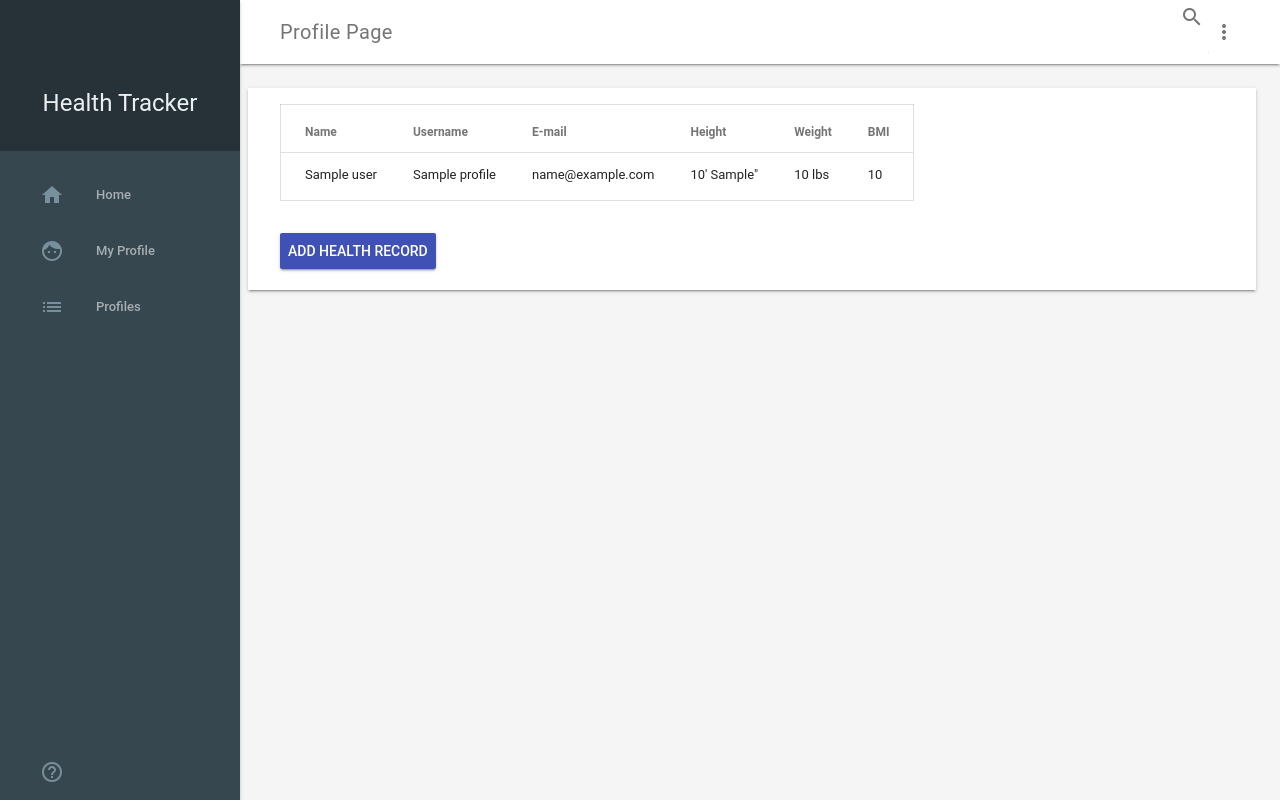
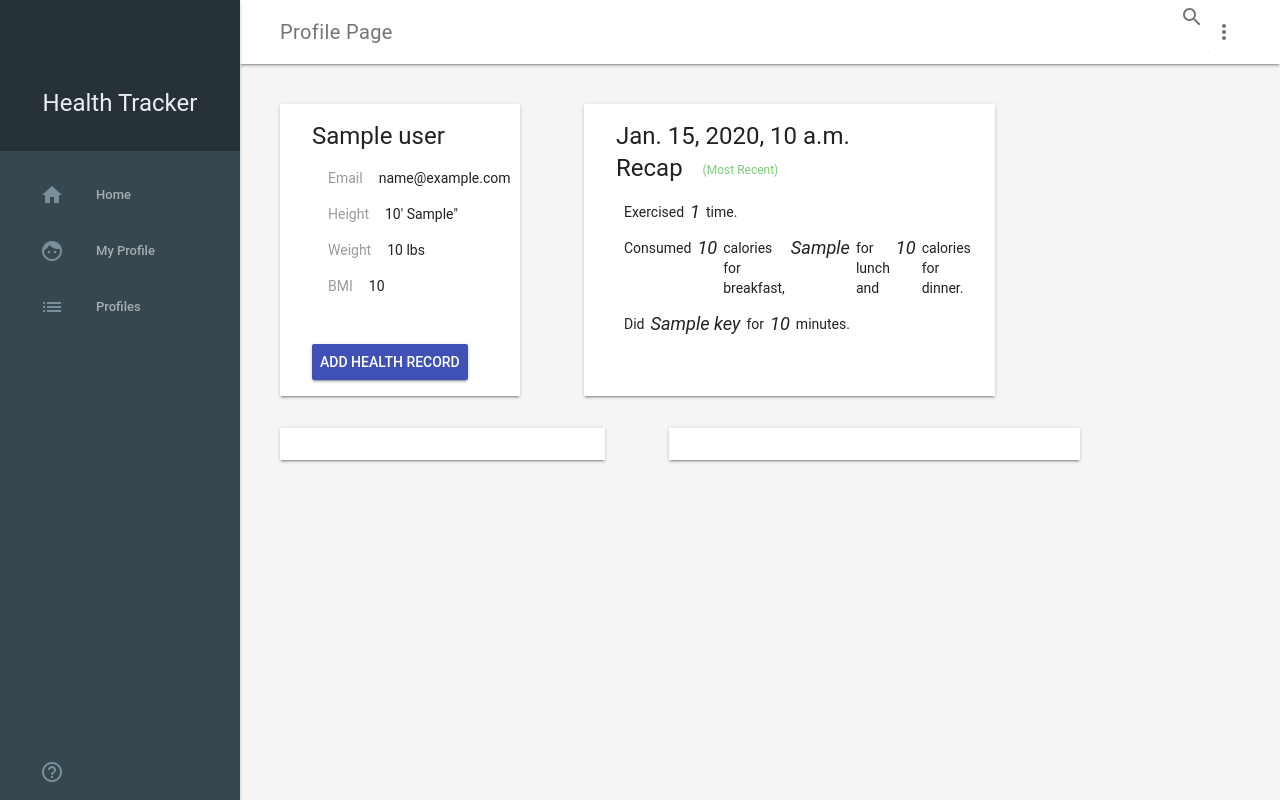
Before and after one commit to trumpet2012/health_tracker, a Django app: template health_records/templates/health_records/user_profile.html in a window 1280 px wide. Run offline with Django 3.2, Linux system fonts and the light colour scheme; the template is opened without the code that fills it: most values are stand-ins (such as "Sample title", 1, 10 or a date in 2020); some libraries are stand-ins or nearby versions.

Commit message:
Added django rest framework to the site. Added ajax rendering of graphs. Added information to profile detail page.

```diff
--- a/health_records/templates/health_records/user_profile.html
+++ b/health_records/templates/health_records/user_profile.html
@@ -1,4 +1,5 @@
 {% extends 'base.html' %}
+{% load staticfiles %}
 
 {% block content_title %}
     Profile Page
@@ -6,37 +7,98 @@
 
 {% block content %}
 
-    <div class="mdl-shadow--2dp mdl-color--white mdl-cell--12-col">
-        <div class="mdl-layout__content health-cell">
-            <table class="mdl-data-table mdl-js-data-table">
-                <thead>
-                <tr>
-                    <th class="mdl-data-table__cell--non-numeric">Name</th>
-                    <th class="mdl-data-table__cell--non-numeric">Username</th>
-                    <th class="mdl-data-table__cell--non-numeric">E-mail</th>
-                    <th class="mdl-data-table__cell--non-numeric">Height</th>
-                    <th class="mdl-data-table__cell--non-numeric">Weight</th>
-                    <th class="mdl-data-table__cell--non-numeric">BMI</th>
-                </tr>
-                </thead>
-                <tbody>
-                <tr>
-                    <td class="mdl-data-table__cell--non-numeric">{{ profile.user.get_full_name }}</td>
-                    <td class="mdl-data-table__cell--non-numeric">{{ profile }}</td>
-                    <td class="mdl-data-table__cell--non-numeric">{{ profile.user.email }}</td>
+    <div class="mdl-shadow--2dp mdl-color--white mdl-cell--3-col profile-block">
+        <div class="health-cell">
+            <div class="mdl-typography--headline">{{ profile.user.get_full_name }}</div>
+            <div class="stat-block">
+                <div class="profile-stat">
+                    <div class="profile-stat--key">Email</div>
+                    <div class="profile-stat--value">{{ profile.email|default:"Not Available" }}</div>
+                </div>
+                <div class="profile-stat">
+                    <div class="profile-stat--key">Height</div>
                     {% with profile.height_in_feet_and_inches as height %}
-                        <td class="mdl-data-table__cell--non-numeric">{{ height.0 }}' {{ height.1 }}"</td>
+                        <div class="profile-stat--value">{{ height.0 }}' {{ height.1 }}"</div>
                     {% endwith %}
-                    <td class="mdl-data-table__cell--non-numeric">{{ profile.weight }} lbs</td>
-                    <td class="mdl-data-table__cell--non-numeric">{{ profile.calculate_bmi | floatformat }}</td>
-
-                </tr>
-                </tbody>
-            </table>
-            <a href="{% url 'create_record' profile.pk %}" class="mdl-button mdl-js-button mdl-button--raised mdl-js-ripple-effect mdl-button--primary update-button">
+                </div>
+                <div class="profile-stat">
+                    <div class="profile-stat--key">Weight</div>
+                    <div class="profile-stat--value">{{ latest_record.weight|default_if_none:"Not added yet." }} lbs
+                    </div>
+                </div>
+                <div class="profile-stat">
+                    <div class="profile-stat--key">
+                        BMI
+                    </div>
+                    <div class="profile-stat--value">
+                        {{ profile.calculate_bmi|floatformat }}
+                    </div>
+                </div>
+            </div>
+            <a href="{% url 'create_record' profile.pk %}"
+               class="mdl-button mdl-js-button mdl-button--raised mdl-js-ripple-effect mdl-button--primary update-button">
                 Add health record
             </a>
         </div>
     </div>
 
+    <div class="mdl-shadow--2dp mdl-color--white mdl-cell--5-col profile-block">
+        <div class="health-cell">
+            <div class="mdl-typography--headline">{{ latest_record.activity_date }} Recap<span
+                    style="color: #7bcc78; margin-left: 20px; font-size: .5em; vertical-align: middle;">(Most Recent)</span>
+            </div>
+            {% if latest_record %}
+                {% with latest_record.physical_activity.count as activity_count%}
+                <div class="profile-stat">
+                    Exercised <span class="profile-inline--value">{{ activity_count }}</span>
+                    time{% if activity_count > 1 %}s{% endif %}.
+                </div>
+                {% endwith %}
+                <div class="profile-stat">
+                {% with latest_record.calorie_count as calories %}
+                    Consumed <span class="profile-inline--value">{{ calories.0 }}</span> calories for breakfast,
+                    <span class="profile-inline--value">{{ calories.1 }}</span> for lunch and
+                    <span class="profile-inline--value">{{ calories.2 }}</span> calories for dinner.
+                {% endwith %}
+                </div>
+                {% for activity in latest_record.exercise_list %}
+                <div class="profile-stat">
+                    {% for key, value in activity.items %}
+                        {% if key == 'walking' or key == 'biking' or key == 'jogging' %}
+                            Went
+                        {% else %}
+                            Did
+                        {% endif %}<span class="profile-inline--value">{{ key }}</span> for <span class="profile-inline--value">{{ value }}</span> minutes.
+                    {% endfor %}
+                </div>
+                {% endfor %}
+            {% else %}
+                <div>No health records found.</div>
+            {% endif %}
+        </div>
+    </div>
+
+    <div class="mdl-shadow--2dp mdl-color--white mdl-cell--4-col profile-block">
+        <div class="health-cell">
+            <div class="eating-info--graph"></div>
+
+        </div>
+    </div>
+
+    <div class="mdl-shadow--2dp mdl-color--white mdl-cell--5-col profile-block">
+        <div class="health-cell">
+            <div class="phys-info--graph"></div>
+
+        </div>
+    </div>
+
 {% endblock %}
+
+{% block footer_scripts %}
+    <script src="https://code.jquery.com/jquery-2.1.4.min.js"></script>
+    <script src="http://code.highcharts.com/highcharts.js"></script>
+    <script type="text/javascript" src="{% static 'js/profile_charts.js' %}"></script>
+    <script>
+        create_profile_charts('{{ profile.pk }}');
+    </script>
+{% endblock footer_scripts %}
--- a/health_tracker/urls.py
+++ b/health_tracker/urls.py
@@ -19,9 +19,12 @@ from django.contrib import admin
 from health_records import urls as records_urls
 
 from .views import IndexView
+from .serializers import HealthProfileViewSet
 
 urlpatterns = [
     url(r'^$', IndexView.as_view(), name='index'),
     url(r'^admin/', include(admin.site.urls)),
     url(r'^records/', include(records_urls)),
+    url(r'^api-auth/', include('rest_framework.urls', namespace='rest_framework')),
+    url(r'^profile-api/(?P<pk>[0-9]+)/$', HealthProfileViewSet.as_view({'get': 'retrieve'}), name='user-detail'),
 ]
--- a/requirements.txt
+++ b/requirements.txt
@@ -5,3 +5,4 @@ pytz==2015.6
 six==1.10.0
 django-suit
 django-material
+djangorestframework
--- a/static/css/health_styles.css
+++ b/static/css/health_styles.css
@@ -57,3 +57,31 @@ nav, nav .nav-wrapper i, nav a.button-collapse, nav a.button-collapse i {
 .update-button {
     margin: 32px 0 0 0;
 }
+
+.profile-stat {
+    margin: 16px 8px;
+    display: flex;
+    flex-direction: row;
+}
+
+.profile-stat--key {
+    color: #9b9b9b;
+ }
+
+.profile-stat--value {
+    margin-left: 16px;
+}
+
+.stat-block {
+    margin-left: 8px;
+}
+
+.profile-block {
+    margin: 16px 32px;
+}
+
+.profile-inline--value {
+    font-style: italic;
+    font-size: 1.3em;
+    padding: 0 6px;
+}
--- /dev/null
+++ b/static/js/profile_charts.js
@@ -0,0 +1,164 @@
+function create_profile_charts(profile_id) {
+    $.ajax({
+        url: "http://0.0.0.0:8000/profile-api/" + profile_id + "/",
+        dataType: "json",
+        success: function (json) {
+            //Catch errors
+            if (!json || json.Message) {
+                console.error("Error: " + json.Message);
+                return;
+            }
+            show_eating_info(json);
+            show_exercise_info(json);
+            //show_weight_info(json);
+        },
+        error: function (response, txtStatus) {
+            console.log(response, txtStatus)
+        }
+    });
+
+    function show_eating_info(json) {
+        var breakfastSeries = [];
+        var lunchSeries = [];
+        var dinnerSeries = [];
+
+        var days_used = [];
+
+        var records = json['records'];
+        $.each(records, function (index, record) {
+            var eating_info = record['eating_info'];
+            $.each(eating_info, function (index, eat) {
+                var meal_time = eat.meal_time;
+                if (eat.calories) {
+                    var data_point = [
+                        record.activity_date,
+                        eat.calories
+                    ];
+
+                    days_used.push(record.activity_date);
+
+                    if (meal_time == 'breakfast') {
+                        breakfastSeries.push(data_point);
+                    }
+                    else if (meal_time == 'lunch') {
+                        lunchSeries.push(data_point);
+                    } else {
+                        dinnerSeries.push(data_point);
+                    }
+                }
+            });
+
+        });
+
+        $('.eating-info--graph').highcharts({
+            rangeSelector: {
+                selected: 1
+            },
+            chart: {
+                type: "bar"
+            },
+            title: {
+                text: "Eating Info"
+            },
+            yAxis: {
+                title: {
+                    text: "Calories"
+                },
+                lineWidth: 2
+            },
+            xAxis: {
+                title: {
+                    text: "Day"
+                },
+                categories: days_used
+            },
+            series: [
+                {
+                    type: 'bar',
+                    name: 'Breakfast',
+                    data: breakfastSeries
+                },
+                {
+                    type: 'bar',
+                    name: 'Lunch',
+                    data: lunchSeries
+                },
+                {
+                    type: 'bar',
+                    name: 'Dinner',
+                    data: dinnerSeries
+                }],
+            credits: {
+                enabled: false
+            }
+        });
+    }
+
+    function show_exercise_info(json) {
+        var series = [];
+
+        var days_used = [];
+
+        var records = json['records'];
+        $.each(records, function (index, record) {
+            var phys_info = record['physical_activity'];
+            $.each(phys_info, function (index, phys) {
+                var activity_type = phys.activity_type;
+                var local_series;
+                $.each(series, function(index, ser){
+                    if('name' in ser && ser['name'] === activity_type){
+                        console.log("match");
+                        local_series = ser;
+                    }
+                });
+                console.log(local_series);
+                if (!local_series || local_series ==  undefined) {
+                    local_series = {
+                        'name': activity_type,
+                        'data': []
+                    };
+                    series.push(local_series);
+                }
+                var series_data = local_series.data;
+
+                var data_point = [
+                    record.activity_date,
+                    phys.duration
+                ];
+                if (!record.activity_date in days_used )
+                    days_used.push(record.activity_date);
+                series_data.push(data_point);
+
+            });
+
+        });
+
+        $('.phys-info--graph').highcharts({
+            rangeSelector: {
+                selected: 1
+            },
+            chart: {
+                type: "bar"
+            },
+            title: {
+                text: "Exercise History"
+            },
+            yAxis: {
+                title: {
+                    text: "Duration in minutes"
+                },
+                lineWidth: 2
+            },
+            xAxis: {
+                title: {
+                    text: "Day"
+                },
+                categories: days_used
+            },
+            series: series,
+            credits: {
+                enabled: false
+            }
+        });
+    }
+}
```
Also changed, not shown: health_records/models.py (+40 -0 lines), health_records/views.py (+20 -7 lines), health_tracker/serializers.py (added, +49 -0 lines), health_tracker/settings.py (+5 -4 lines).
